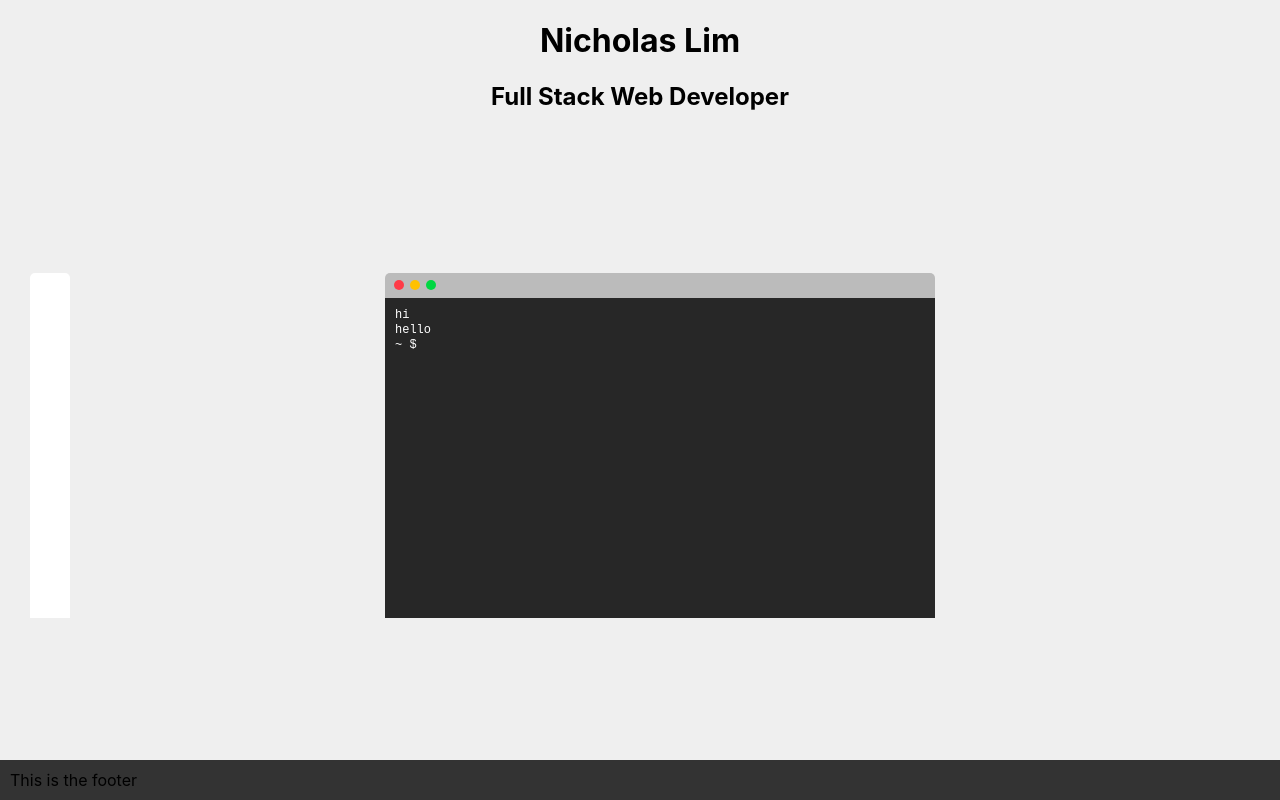
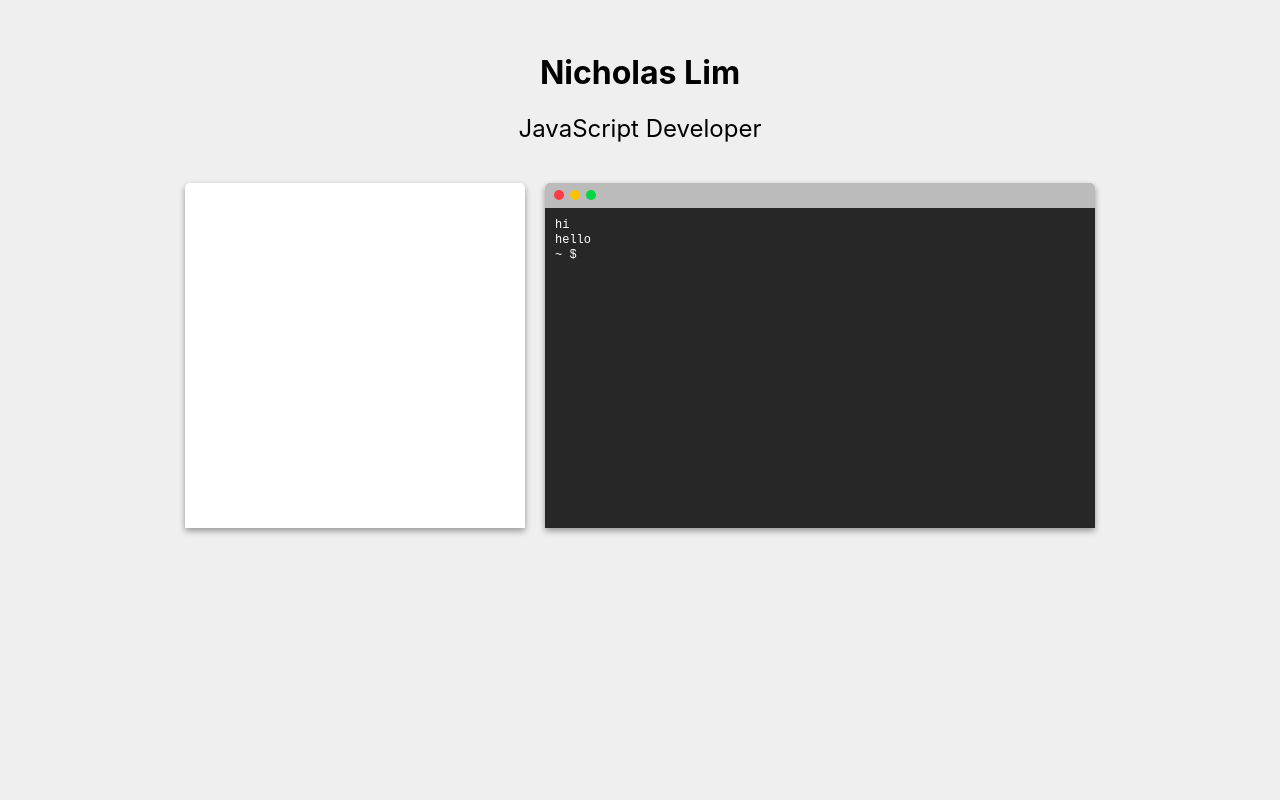
Before and after one commit to niclim/personal-page, a React (Create React App) app: page / in a window 1280 px wide. Built offline with nearby package versions, Linux system fonts and the light colour scheme.

Commit message:
Updated styling

```diff
--- a/src/components/Terminal/Terminal.style.js
+++ b/src/components/Terminal/Terminal.style.js
@@ -2,8 +2,10 @@ import styled from 'styled-components'
 
 export const TerminalWindow = styled.div`
   margin: auto;
-  max-width: 550px;
-  width: 100%;
+  width: 550px;
+  box-shadow: 0 3px 6px rgba(0,0,0,0.16), 0 3px 6px rgba(0,0,0,0.23);
+  border-top-right-radius: 5px;
+  border-top-left-radius: 5px;
 `
 
 export const TerminalHeader = styled.div`
--- a/src/components/TextCard/TextCard.js
+++ b/src/components/TextCard/TextCard.js
@@ -7,8 +7,12 @@ const TextWrapper = styled.div`
   margin: auto;
   max-width: 550px;
   width: 100%;
+  box-shadow: 0 3px 6px rgba(0,0,0,0.16), 0 3px 6px rgba(0,0,0,0.23);
+  min-height: 100px;
+  height: 300px;
 
   @media screen and (min-width: 768px) {
+    min-width: 300px;
     border-top-right-radius: 5px;
     border-top-left-radius: 5px;
     height: 325px;
--- a/src/index.js
+++ b/src/index.js
@@ -15,6 +15,11 @@ injectGlobal`
 
   #root {
     height: 100%;
+    display: flex;
+
+    @media screen and (max-width: 768px) {
+      display: block;
+    }
   }
 `
 
--- a/src/pages/Home/Home.js
+++ b/src/pages/Home/Home.js
@@ -6,9 +6,7 @@ import {
   PageContainer,
   HeadingContainer,
   Content,
-  TextContainer,
-  TerminalContainer,
-  Footer
+  ItemContainer
 } from './Home.style'
 
 import { options } from '../../data'
@@ -31,19 +29,16 @@ class Home extends Component {
       <PageContainer>
         <HeadingContainer>
           <h1>Nicholas Lim</h1>
-          <h2>Full Stack Web Developer</h2>
+          <h2>JavaScript Developer</h2>
         </HeadingContainer>
         <Content>
-          <TextContainer>
+          <ItemContainer>
             <TextCard>{this.state.currentSelected}</TextCard>
-          </TextContainer>
-          <TerminalContainer>
+          </ItemContainer>
+          <ItemContainer>
             <Terminal options={options} updateSelected={this.updateSelected} />
-          </TerminalContainer>
+          </ItemContainer>
         </Content>
-        <Footer>
-          This is the footer
-        </Footer>
       </PageContainer>
     )
   }
--- a/src/pages/Home/Home.style.js
+++ b/src/pages/Home/Home.style.js
@@ -1,13 +1,23 @@
 import styled from 'styled-components'
 
 export const PageContainer = styled.div`
-  height: 100%;
   display: flex;
   flex-direction: column;
+  height: 60%;
+  padding-bottom: 20%;
+  margin: auto;
+
+  @media screen and (max-width: 768px) {
+    height: initial;
+  }
 `
 
 export const HeadingContainer = styled.div`
   text-align: center;
+
+  h2 {
+    font-weight: normal;
+  }
 `
 
 export const Content = styled.section`
@@ -24,16 +34,7 @@ export const Content = styled.section`
   }
 `
 
-export const TextContainer = styled.div`
+export const ItemContainer = styled.div`
   display: flex;
+  margin: 10px;
 `
-
-export const TerminalContainer = styled.div`
-  flex-grow: 1;
-  display: flex;
-`
-
-export const Footer = styled.footer`
-  background-color: #333;
-  padding: 10px;
-`
```
